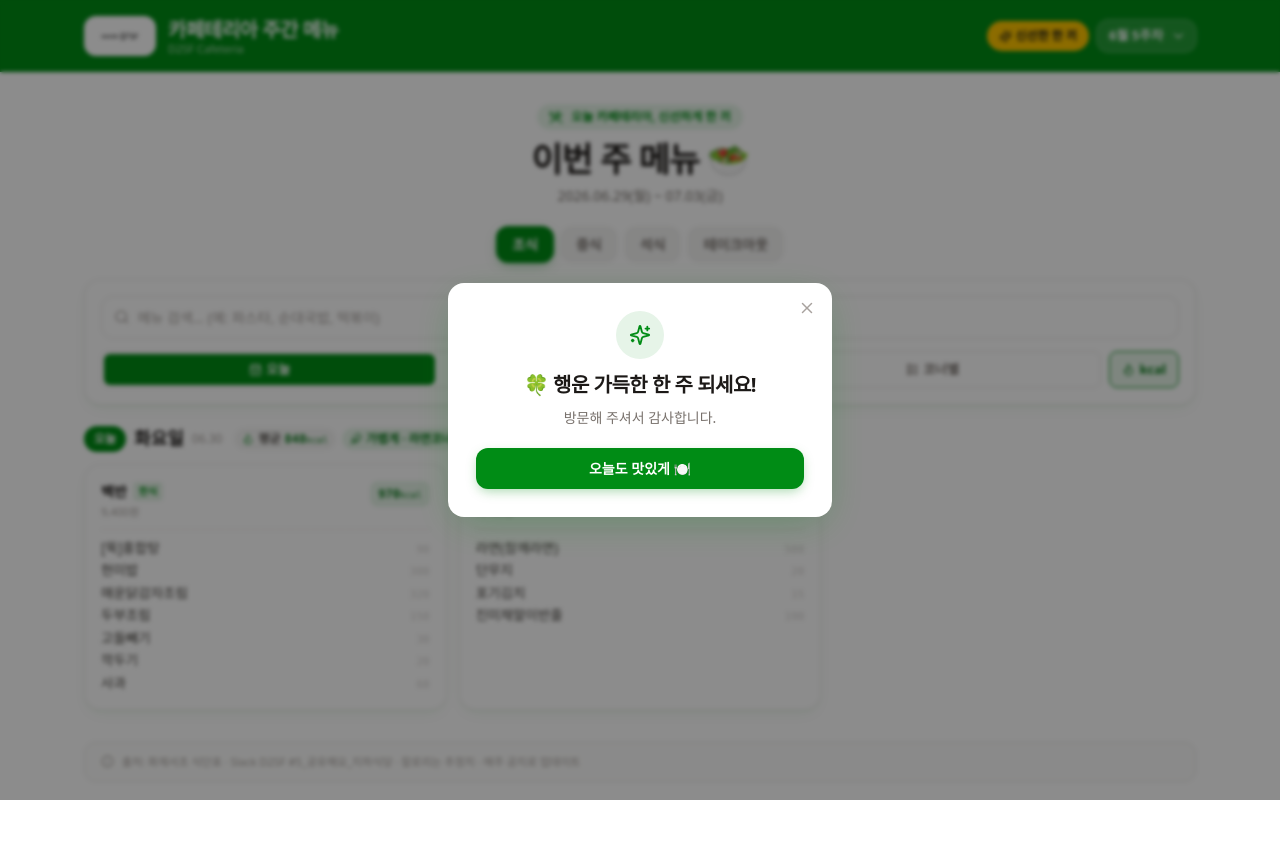
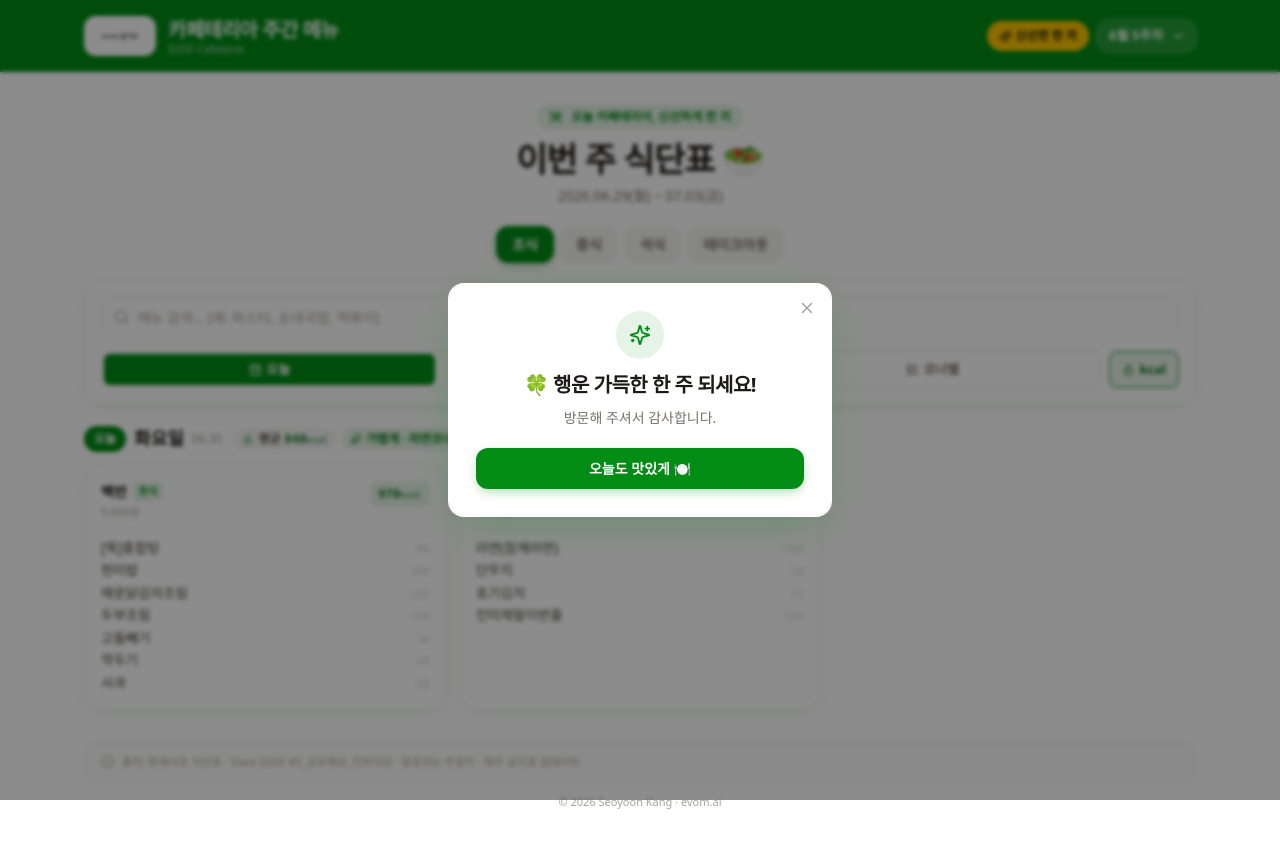
Before and after one commit to sykang-max/d2sf-cafeteria-menu, a React (Vite) app: page / in a window 1280 px wide. Before the commit the page ends 814 px from the top, so only its background shows below. Built offline with nearby package versions, Linux system fonts and the light colour scheme; a web font is replaced by a local one.

Commit message:
본문 제목 이번 주 메뉴 → 이번 주 식단표 복원 · 하단 copyright 추가(Seoyoon Kang · evom.ai)

```diff
--- a/src/components/WeeklyLunchMenu.jsx
+++ b/src/components/WeeklyLunchMenu.jsx
@@ -159,7 +159,7 @@ export default function WeeklyLunchMenu({ week }) {
           <div className="mb-2 inline-flex items-center gap-2 rounded-full px-3 py-1 text-[12px] font-bold" style={{ backgroundColor: BRAND.greenSoft, color: BRAND.green }}>
             <UtensilsCrossed size={14} /> 오늘 카페테리아, 신선하게 한 끼
           </div>
-          <h1 className="text-[34px] font-extrabold leading-tight tracking-tight text-stone-900">이번 주 메뉴 🥗</h1>
+          <h1 className="text-[34px] font-extrabold leading-tight tracking-tight text-stone-900">이번 주 식단표 🥗</h1>
           <p className="mt-1 text-[14px] text-stone-500">{range}</p>
         </header>
 
@@ -342,6 +342,7 @@ export default function WeeklyLunchMenu({ week }) {
           <Info size={13} className="mt-0.5 shrink-0" />
           출처: 화재서초 식단표 · Slack D2SF #5_공유해요_지하식당 · 칼로리는 추정치 · 매주 공지로 업데이트
         </footer>
+        <p className="mt-3 text-center text-[11px] text-stone-400">© 2026 Seoyoon Kang · evom.ai</p>
       </div>
     </div>
   );
```
